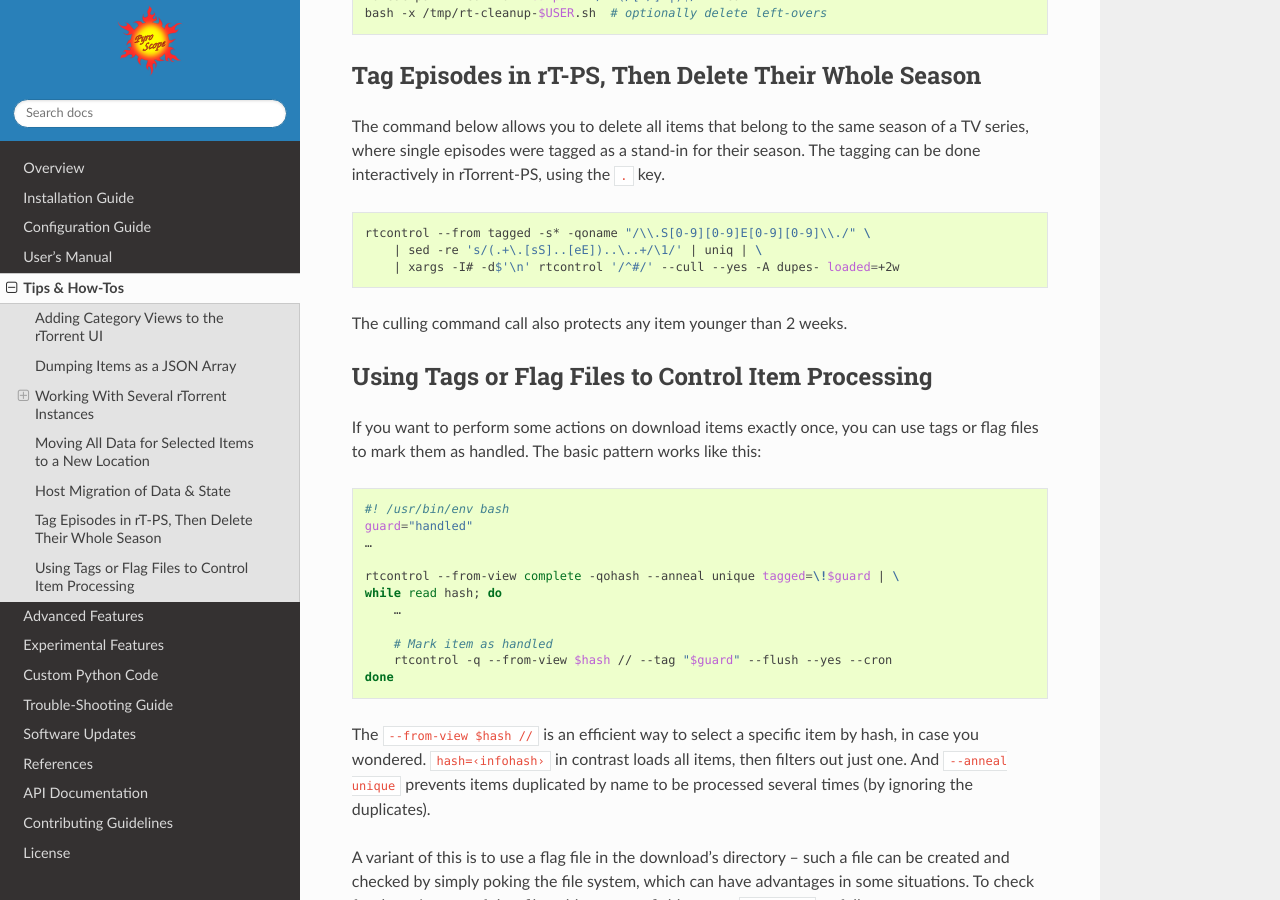
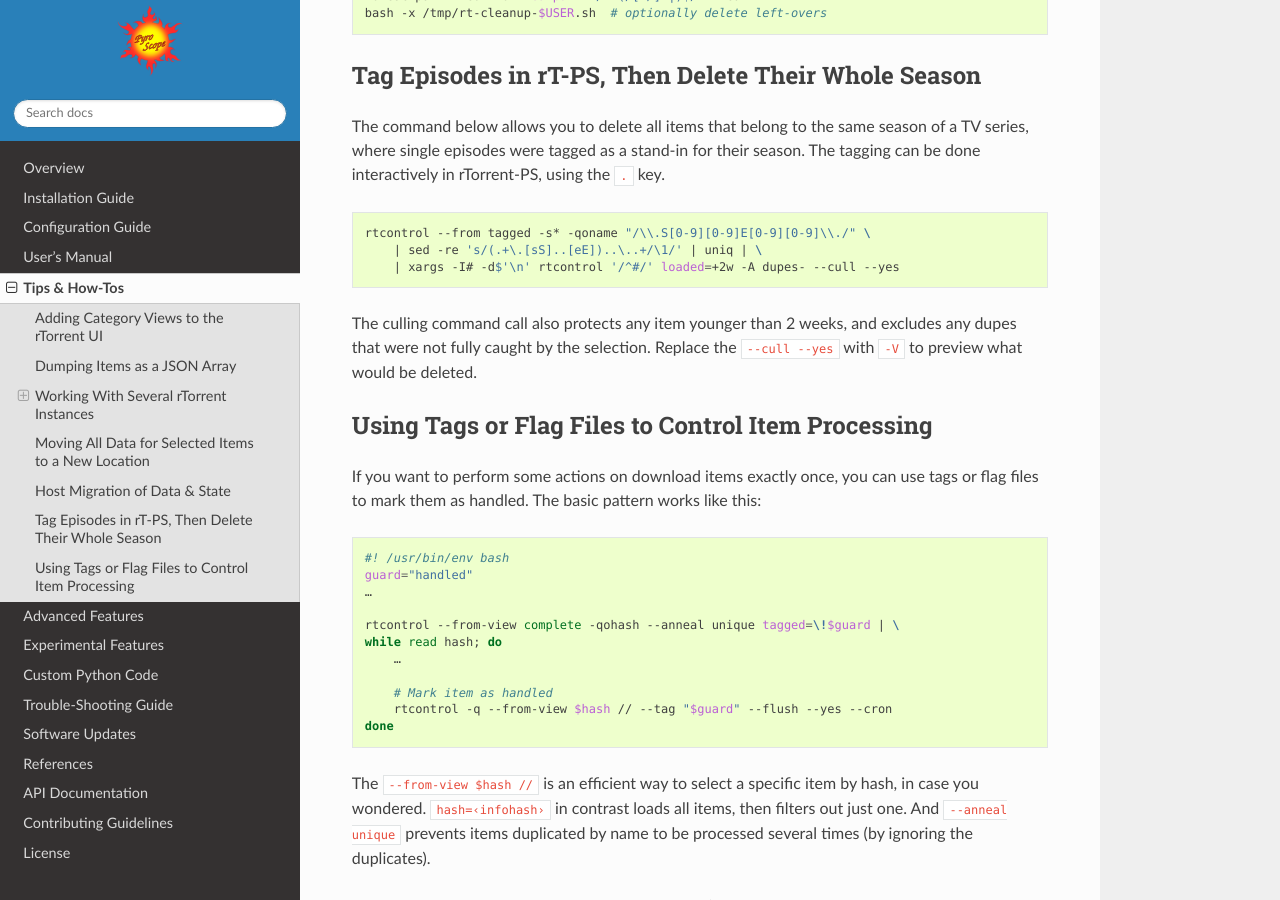
Before and after one commit to pyroscope/pyrocore, a Sphinx documentation site: the page built from docs/howto.rst, in a window 1280 px wide and 900 px high, scrolled down 5339 px. Built offline with Sphinx 7.4.7 and the Read the Docs theme 2.0.0, drawn with Linux system fonts in a browser that asks for light colours.

Commit message:
season culling: preview

```diff
--- a/docs/howto.rst
+++ b/docs/howto.rst
@@ -300,9 +300,11 @@ The tagging can be done interactively in rTorrent-PS, using the ``.`` key.
 
     rtcontrol --from tagged -s* -qoname "/\\.S[0-9][0-9]E[0-9][0-9]\\./" \
         | sed -re 's/(.+\.[sS]..[eE])..\..+/\1/' | uniq | \
-        | xargs -I# -d$'\n' rtcontrol '/^#/' --cull --yes -A dupes- loaded=+2w
+        | xargs -I# -d$'\n' rtcontrol '/^#/' loaded=+2w -A dupes- --cull --yes
 
-The culling command call also protects any item younger than 2 weeks.
+The culling command call also protects any item younger than 2 weeks,
+and excludes any dupes that were not fully caught by the selection.
+Replace the ``--cull --yes`` with ``-V`` to preview what would be deleted.
 
 
 .. _guard-tags:
```
